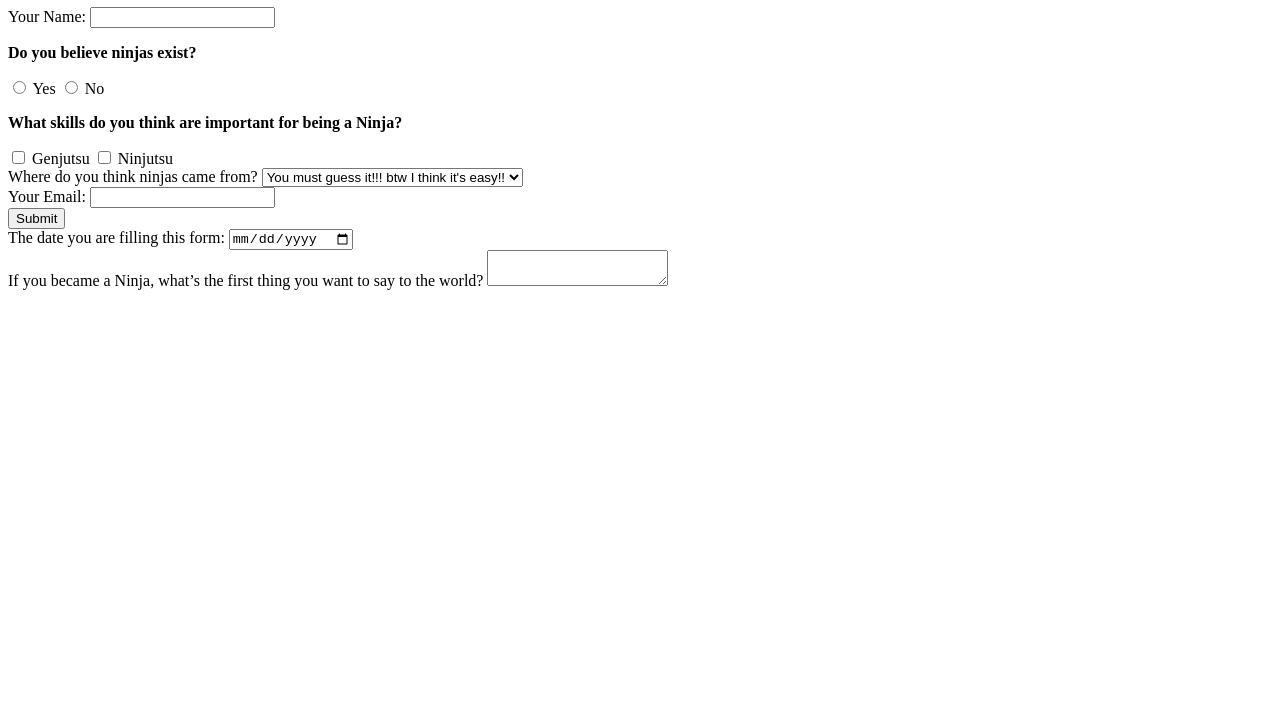
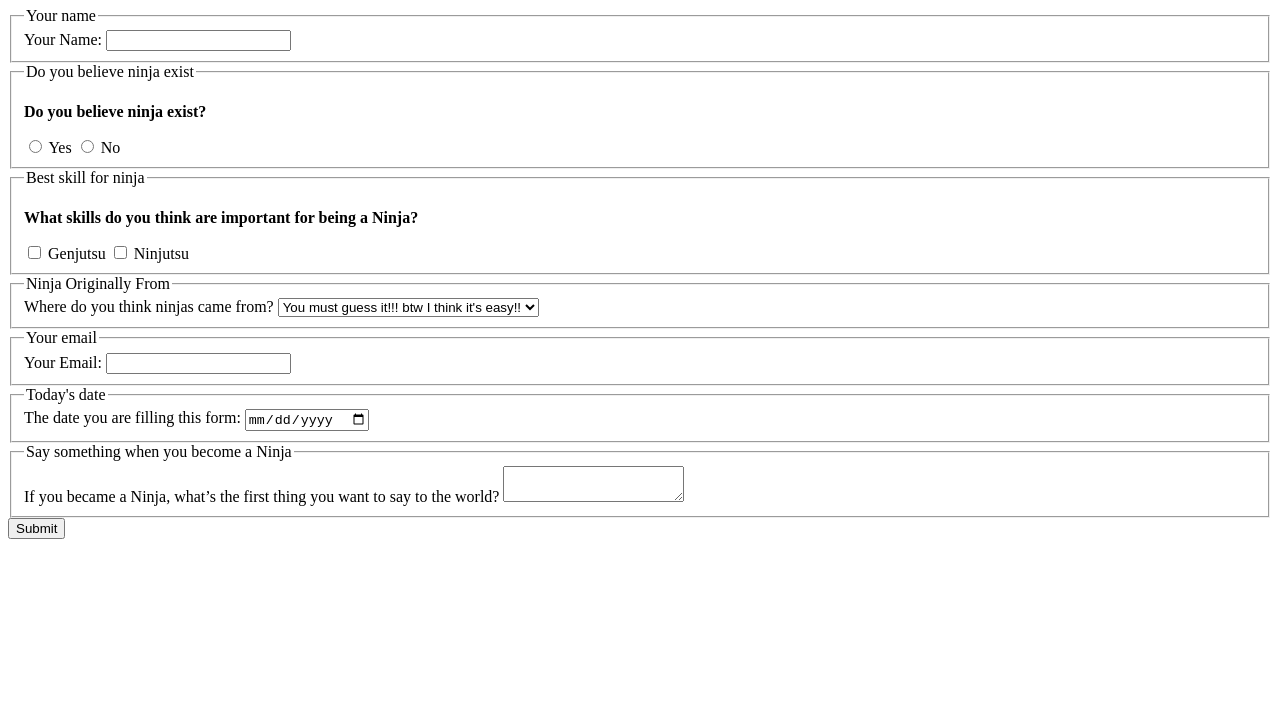
Before and after one commit to ydu6rrc/COMP-2230-Assignment-4, a plain HTML site: page index.html in a window 1280 px wide. Shown: the part 73-800 px from the top of the page. Drawn offline with Linux system fonts and the light colour scheme.

Commit message:
Finished html part.

```diff
--- a/index.html
+++ b/index.html
@@ -8,18 +8,25 @@
   </head>
   <body>
     <form id="ninjaForm" action="https://httpbin.org/post" method="post">
-      <h1>Do You Believe Ninjas Exist?</h1>
+      <h1>Do You Believe Ninja Exist?</h1>
 
-      <label for="userName">Your Name:</label>
-      <input type="text" id="userName" name="userName" />
+      <fieldset>
+        <legend>Your name</legend>
+        <label for="userName">Your Name:</label>
+        <input type="text" id="userName" name="userName" />
+        <span class="error-message"></span>
+      </fieldset>
 
-      <div>
-        <p><strong>Do you believe ninjas exist?</strong></p>
+      <fieldset>
+        <legend>Do you believe ninja exist</legend>
+        <p><strong>Do you believe ninja exist?</strong></p>
         <label><input type="radio" name="ninjaExist" value="Yes" /> Yes</label>
         <label><input type="radio" name="ninjaExist" value="No" /> No</label>
-      </div>
+        <span class="error-message"></span>
+      </fieldset>
 
-      <div>
+      <fieldset>
+        <legend>Best skill for ninja</legend>
         <p>
           <strong
             >What skills do you think are important for being a Ninja?</strong
@@ -33,9 +40,11 @@
           ><input type="checkbox" name="skills" value="Ninjutsu" />
           Ninjutsu</label
         >
-      </div>
+        <span class="error-message"></span>
+      </fieldset>
 
-      <div>
+      <fieldset>
+        <legend>Ninja Originally From</legend>
         <label for="origin">Where do you think ninjas came from?</label>
         <select id="origin" name="origin">
           <option value="guess">
@@ -45,28 +54,35 @@
           <option value="China">China</option>
           <option value="Korea">Korea</option>
         </select>
-      </div>
+        <span class="error-message"></span>
+      </fieldset>
 
-      <div>
+      <fieldset>
+        <legend>Your email</legend>
         <label for="email">Your Email:</label>
         <input type="email" id="email" name="email" />
-      </div>
+        <span class="error-message"></span>
+      </fieldset>
 
-      <div>
-        <input type="submit" value="Submit" />
-      </div>
-
-      <div>
+      <fieldset>
+        <legend>Today's date</legend>
         <label for="fillDate">The date you are filling this form:</label>
         <input type="date" id="fillDate" name="fillDate" />
-      </div>
+        <span class="error-message"></span>
+      </fieldset>
 
-      <div>
+      <fieldset>
+        <legend>Say something when you become a Ninja</legend>
         <label for="firstWords"
           >If you became a Ninja, what’s the first thing you want to say to the
           world?</label
         >
         <textarea id="firstWords" name="firstWords"></textarea>
+        <span class="error-message"></span>
+      </fieldset>
+
+      <div>
+        <input type="submit" value="Submit" />
       </div>
     </form>
     <script src="script.js"></script>
```
